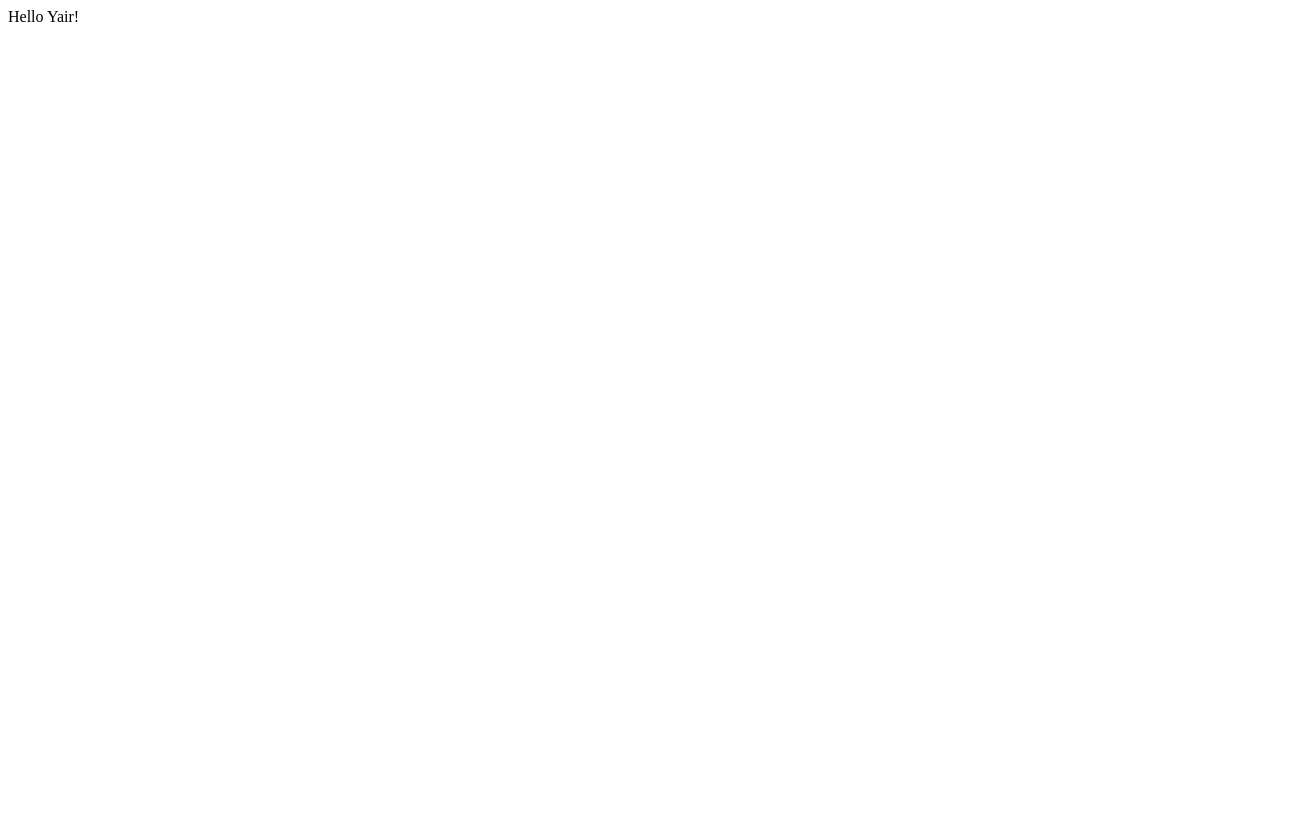
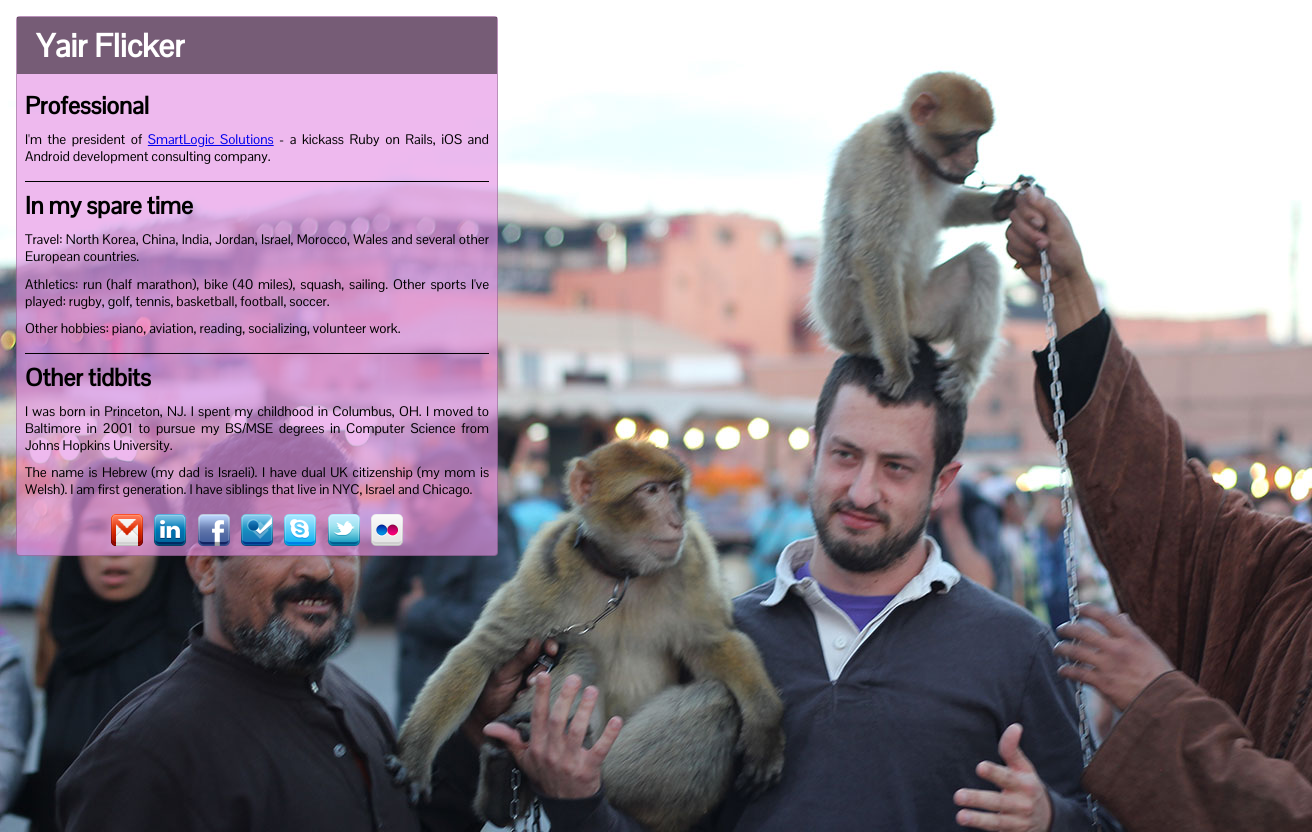
Before and after one commit to yflicker/yflicker.github.com, a plain HTML site: page index.html in a window 1280 px wide. Shown: the whole page, 1312 px wide, since content can reach past the window. Before the commit the page ends 800 px from the top, so only its background shows below. Drawn offline with Linux system fonts and the light colour scheme.

Commit message:
Added social media icons; added pic of me in Marrakech; added some started content; built site layout in CSS.

```diff
--- a/index.html
+++ b/index.html
@@ -1 +1,92 @@
-Hello Yair!
+<!DOCTYPE html>
+<html lang="en">
+	<head>
+		<meta charset="utf-8">
+		<title>Yair Flicker</title>
+		<link href='http://fonts.googleapis.com/css?family=Pontano+Sans' rel='stylesheet' type='text/css'>
+		<style type="text/css">
+			html, body {
+				width: 100%;
+				height: 100%;
+				overflow: hidden;
+				margin: 0px;
+				padding: 0px;
+			}
+			h1 {
+				background-color: rgba(0, 0, 0, .5);
+				color: white;
+				font-size: 200%;
+				margin: 0px;
+				padding: .25em .6em;
+			}
+			h2 {
+				margin: 0px 0px .35em 0px;
+			}
+			body {
+				padding: 1em;
+				font-family: 'Pontano Sans', sans-serif;
+				background-color: black;
+				background-image: url('images/yair-monkeys-marrakech-morocco.jpg');
+			}
+			section {
+				background-color: rgba(229, 148, 229, 0.65);
+				padding: 0px;
+				margin: 0em;
+				width: 30em;
+				border: solid 1px rgba(35, 24, 35, .25);
+				border-radius: 4px;
+				-moz-border-radius: 4px;
+			}
+			article {
+				border-top: solid 1px black;
+				margin: 1em .5em 0em .5em;
+				padding-top: .5em;
+			}
+			h1 + article, article:last-child {
+				border: 0px;
+				padding: 0px;
+			}
+			article:last-child {
+				text-align: center;
+				margin-bottom: .25em;
+			}
+			img {
+				margin: 0px .25em;
+			}
+			p {
+				font-size: 85%;
+				margin: .75em 0px 0px 0px;
+				text-align: justify;
+			}
+		</style>
+	</head>
+	<body>
+		<section>
+			<h1>Yair Flicker</h1>
+			<article class="wedge">
+				<h2>Professional</h2>
+				<p>I'm the president of <a href="http://www.smartlogicsolutions.com/">SmartLogic Solutions</a> - a kickass Ruby on Rails, iOS and Android development consulting company.</p>
+			</article>
+			<article>
+				<h2>In my spare time</h2>
+				<p>Travel: North Korea, China, India, Jordan, Israel, Morocco, Wales and several other European countries.</p>
+				<p>Athletics: run (half marathon), bike (40 miles), squash, sailing.  Other sports I've played: rugby, golf, tennis, basketball, football, soccer.</p>
+				<p>Other hobbies: piano, aviation, reading, socializing, volunteer work.<p>
+			</article>
+			<article>
+				<h2>Other tidbits</h2>
+				<p>I was born in Princeton, NJ.  I spent my childhood in Columbus, OH.  I moved to Baltimore in 2001 to pursue my BS/MSE degrees in Computer Science from Johns Hopkins University.</p>
+				<p>The name is Hebrew (my dad is Israeli).  I have dual UK citizenship (my mom is Welsh).  I am first generation.  I have siblings that live in NYC, Israel and Chicago.</p>
+			</article>
+			<article>
+				<a href="mailto:yflicker@gmail.com"><img src="images/gmail.png" alt="GMail"></a>
+				<a href="http://www.linkedin.com/in/yflicker"><img src="images/linkedin.png" alt="Yair Flicker on LinkedIn"></a>
+				<a href="http://www.facebook.com/yflicker"><img src="images/facebook.png" alt="Yair Flicker on Facebook"></a>
+				<a href="http://www.foursquare.com/yflicker"><img src="images/foursquare.png" alt="Yair Flicker on Foursquare"></a>
+				<a href="skype:yflicker"><img src="images/skype.png" alt="Yair Flicker on Skype"></a>
+				<a href="http://twitter.com/yflicker"><img src="images/twitter.png" alt="Follow @yflicker on twitter"></a>
+				<a href="http://www.flickr.com/photos/yflicker/sets/"><img src="images/flickr.png" alt="Yair Flicker's photos on Flickr"></a>
+			</article>
+		</section>
+	</body>
+</html>
```
Also changed, not shown: images/facebook.png (added), images/flickr.png (added), images/foursquare.png (added), images/gmail.png (added), images/linkedin.png (added), images/skype.png (added), images/twitter.png (added), images/yair-monkeys-marrakech-morocco.jpg (added).
